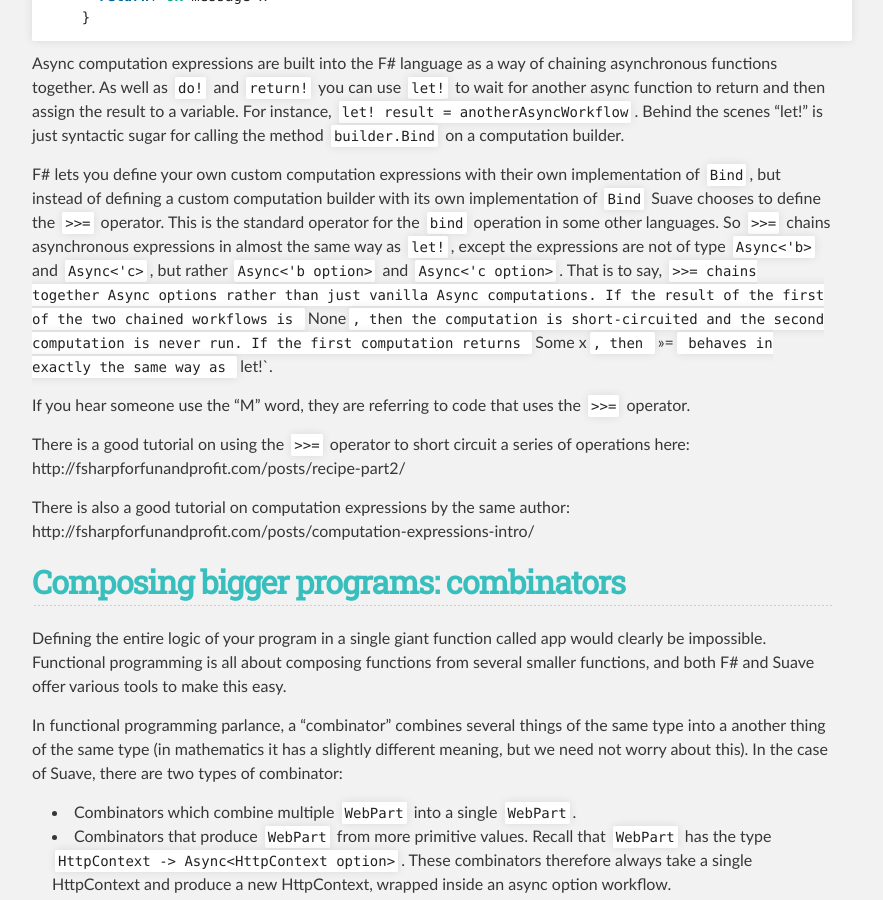
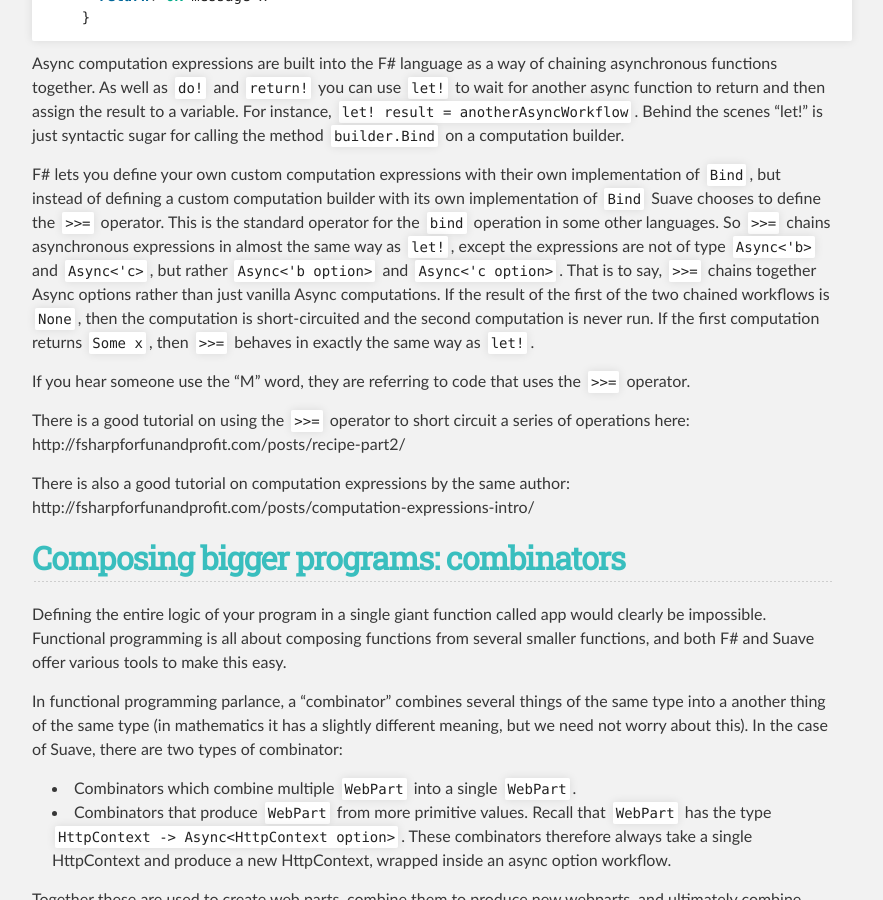
Before and after one commit to SuaveIO/suave, a Jekyll site: the page built from index.md, in a window 1280 px wide and 900 px high, scrolled down 3152 px. Shown: the whole window, without its empty margins (208-1091 px from the left). Built offline with Jekyll 4.4.1, drawn with Linux system fonts in a browser that asks for light colours.

Commit message:
missing closing quote

```diff
--- a/_includes/content.md
+++ b/_includes/content.md
@@ -108,7 +108,7 @@ let sleep milliseconds message: WebPart =
 
 Async computation expressions are built into the F# language as a way of chaining asynchronous functions together. As well as `do!` and `return!` you can use `let!` to wait for another async function to return and then assign the result to a variable. For instance, `let! result = anotherAsyncWorkflow`. Behind the scenes "let!" is just syntactic sugar for calling the method `builder.Bind` on a computation builder.
 
-F# lets you define your own custom computation expressions with their own implementation of `Bind`, but instead of defining a custom computation builder with its own implementation of `Bind` Suave chooses to define the `>>=` operator. This is the standard operator for the `bind` operation in some other languages. So `>>=` chains asynchronous expressions in almost the same way as `let!`, except the expressions are not of type `Async<'b>` and `Async<'c>`, but rather `Async<'b option>` and `Async<'c option>`. That is to say, `>>=
+F# lets you define your own custom computation expressions with their own implementation of `Bind`, but instead of defining a custom computation builder with its own implementation of `Bind` Suave chooses to define the `>>=` operator. This is the standard operator for the `bind` operation in some other languages. So `>>=` chains asynchronous expressions in almost the same way as `let!`, except the expressions are not of type `Async<'b>` and `Async<'c>`, but rather `Async<'b option>` and `Async<'c option>`. That is to say, `>>=`
 chains together Async options rather than just vanilla Async computations. If the result of the first of the two chained workflows is `None`, then the computation is short-circuited and the second computation is never run. If the first computation returns `Some x`, then `>>=` behaves in exactly the same way as `let!`.
 
 If you hear someone use the "M" word, they are referring to code that uses the `>>=` operator.
```
